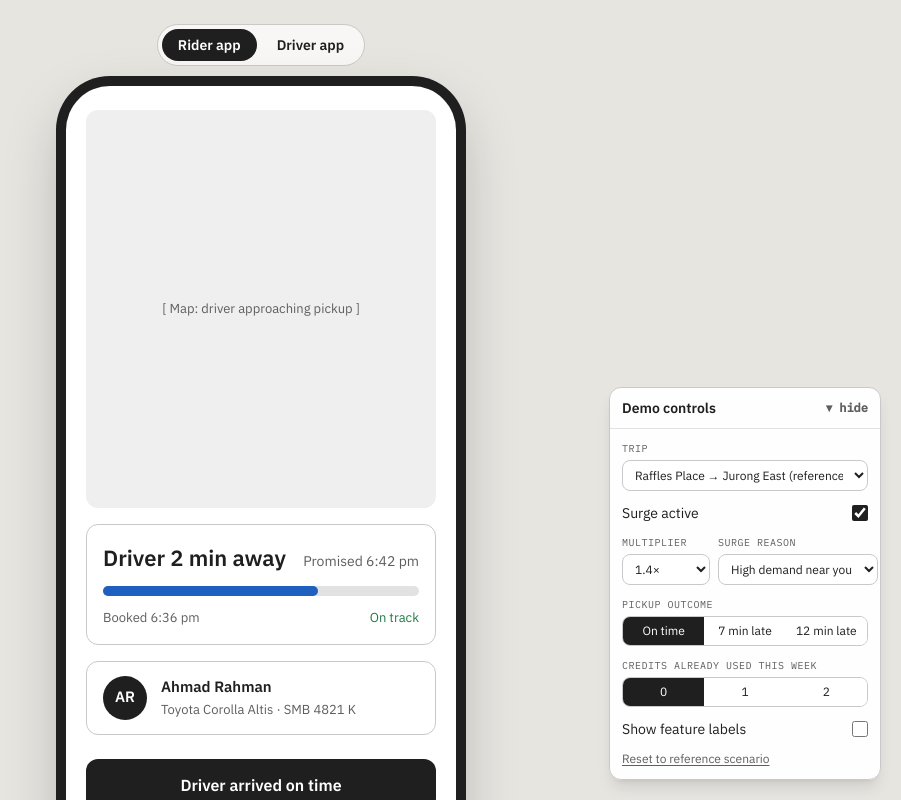
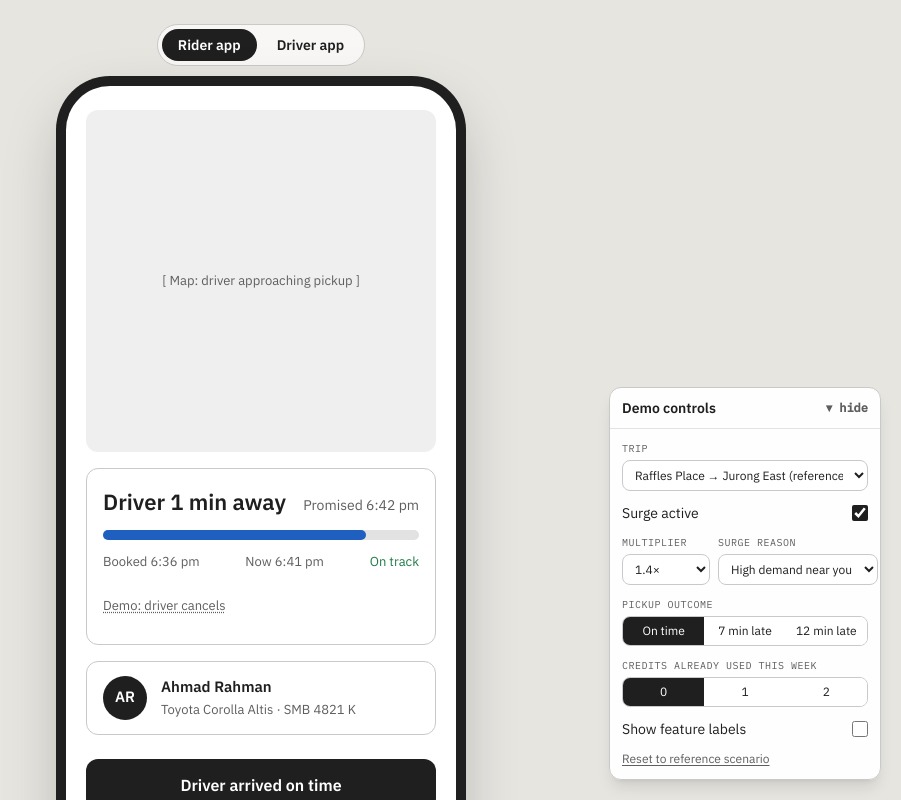
Before and after one commit to merctraider/SC4025, a React (Vite) app: page /rider/waiting in a window 1280 px wide. Shown: the top 800 px of the page, without its empty margins (379-1280 px from the left). Built offline with nearby package versions, Linux system fonts and the light colour scheme.

Commit message:
F3: animate R5 tracker, live countdown, late status, driver rematch (#2, #6)

```diff
--- a/src/features/pickup-promise/PromiseTracker.tsx
+++ b/src/features/pickup-promise/PromiseTracker.tsx
@@ -1,38 +1,106 @@
 /**
  * F3 · Peak Pickup Promise — R5 Waiting tracker.
+ * Runs a mock clock from the booking time (1 second = 1 minute): the bar fills up to
+ * the promised time, "Driver N min away" counts down, and the status turns Late once
+ * the promised time passes. When the driver arrives follows the Demo-controls pickup
+ * preset. Includes the PRD 4.4 "driver cancels" edge case: Uber rematches and the
+ * promise is still measured from the original booking.
  * OWNER: chun1108
- *
- * TODO(chun1108):
- *  - Animate the progress bar from booking time to promised time (mock clock).
- *  - "Driver N min away" countdown; switch status to "Late" once past the promised time.
- *  - Status currently follows the Demo-controls pickup preset.
  */
-import { FeatureArea, ProgressBar, StubNote } from '../../components';
-import { formatClock } from '../../lib';
+import { useEffect, useState } from 'react';
+import { FeatureArea, ProgressBar } from '../../components';
+import { addMinutes, calculateLateCredit, formatClock, formatMoney, trackPickup } from '../../lib';
 import { useBooking } from '../../state';
+
+/** Real milliseconds per mock minute. */
+const MOCK_MINUTE_MS = 1000;
 
 export function PromiseTracker() {
   const b = useBooking();
   if (!b.peak) return null;
-  const progress = b.isLate ? 1 : 0.68;
+  const promisedMinutes = b.trip.promisedPickupMinutes;
+  const arrivalMinutes = promisedMinutes + b.minutesLate;
+  // Restart the mock clock whenever the trip or the pickup preset changes.
+  return (
+    <TrackerBody
+      key={`${b.trip.id}-${arrivalMinutes}`}
+      promisedMinutes={promisedMinutes}
+      arrivalMinutes={arrivalMinutes}
+    />
+  );
+}
+
+function TrackerBody({
+  promisedMinutes,
+  arrivalMinutes,
+}: {
+  promisedMinutes: number;
+  arrivalMinutes: number;
+}) {
+  const b = useBooking();
+  const [elapsed, setElapsed] = useState(0);
+  const [rematched, setRematched] = useState(false);
+  const t = trackPickup(elapsed, promisedMinutes, arrivalMinutes);
+  const arrived = t.status === 'arrived';
+
+  useEffect(() => {
+    if (arrived) return;
+    const id = window.setInterval(() => setElapsed((e) => e + 1), MOCK_MINUTE_MS);
+    return () => window.clearInterval(id);
+  }, [arrived]);
+
+  const late = t.minutesLate > 0;
+  const creditSoFar = calculateLateCredit(t.minutesLate, b.creditsUsedBefore, true);
+  const statusText = arrived
+    ? late
+      ? `Arrived ${t.minutesLate} min late`
+      : 'Arrived on time'
+    : late
+      ? `Late · ${t.minutesLate} min`
+      : 'On track';
+
   return (
     <FeatureArea feature="F3" title="Promise tracker" className="flex flex-col gap-3">
       <div className="flex items-baseline justify-between gap-2">
-        <strong className="text-[22px]">Driver 2 min away</strong>
+        <strong className="text-[22px] tabular-nums">
+          {arrived ? 'Your driver is here' : `Driver ${t.minutesAway} min away`}
+        </strong>
         <span className="text-sm text-muted">Promised {formatClock(b.promisedAt)}</span>
       </div>
       <ProgressBar
-        value={progress}
-        tone={b.isLate ? 'late' : 'peak'}
+        value={t.progress}
+        tone={late ? 'late' : 'peak'}
         label="Time from booking to promised pickup"
       />
-      <div className="flex justify-between text-[13px] text-muted">
+      <div className="flex justify-between gap-2 text-[13px] text-muted">
         <span>Booked {formatClock(b.bookedAt)}</span>
-        <span className={b.isLate ? 'font-semibold text-late' : 'text-ok'}>
-          {b.isLate ? 'Late' : 'On track'}
+        <span className="tabular-nums">Now {formatClock(addMinutes(b.bookedAt, elapsed))}</span>
+        <span aria-live="polite" className={late ? 'font-semibold text-late' : 'text-ok'}>
+          {statusText}
         </span>
       </div>
-      <StubNote owner="chun1108">animate progress + live countdown on a mock clock</StubNote>
+      {creditSoFar > 0 && (
+        <p className="m-0 text-[13px] text-late">
+          {formatMoney(creditSoFar, { whole: true })} credit will be added after your ride. Nothing
+          to claim.
+        </p>
+      )}
+      {rematched ? (
+        <p role="status" className="m-0 rounded-lg bg-fill px-3 py-2 text-[13px]">
+          Your driver cancelled, so we found you a new one. Your pickup is still promised by{' '}
+          <strong>{formatClock(b.promisedAt)}</strong>, measured from when you booked.
+        </p>
+      ) : (
+        !arrived && (
+          <button
+            type="button"
+            onClick={() => setRematched(true)}
+            className="min-h-11 self-start text-[13px] text-muted underline decoration-dotted underline-offset-2"
+          >
+            Demo: driver cancels
+          </button>
+        )
+      )}
     </FeatureArea>
   );
 }
```
